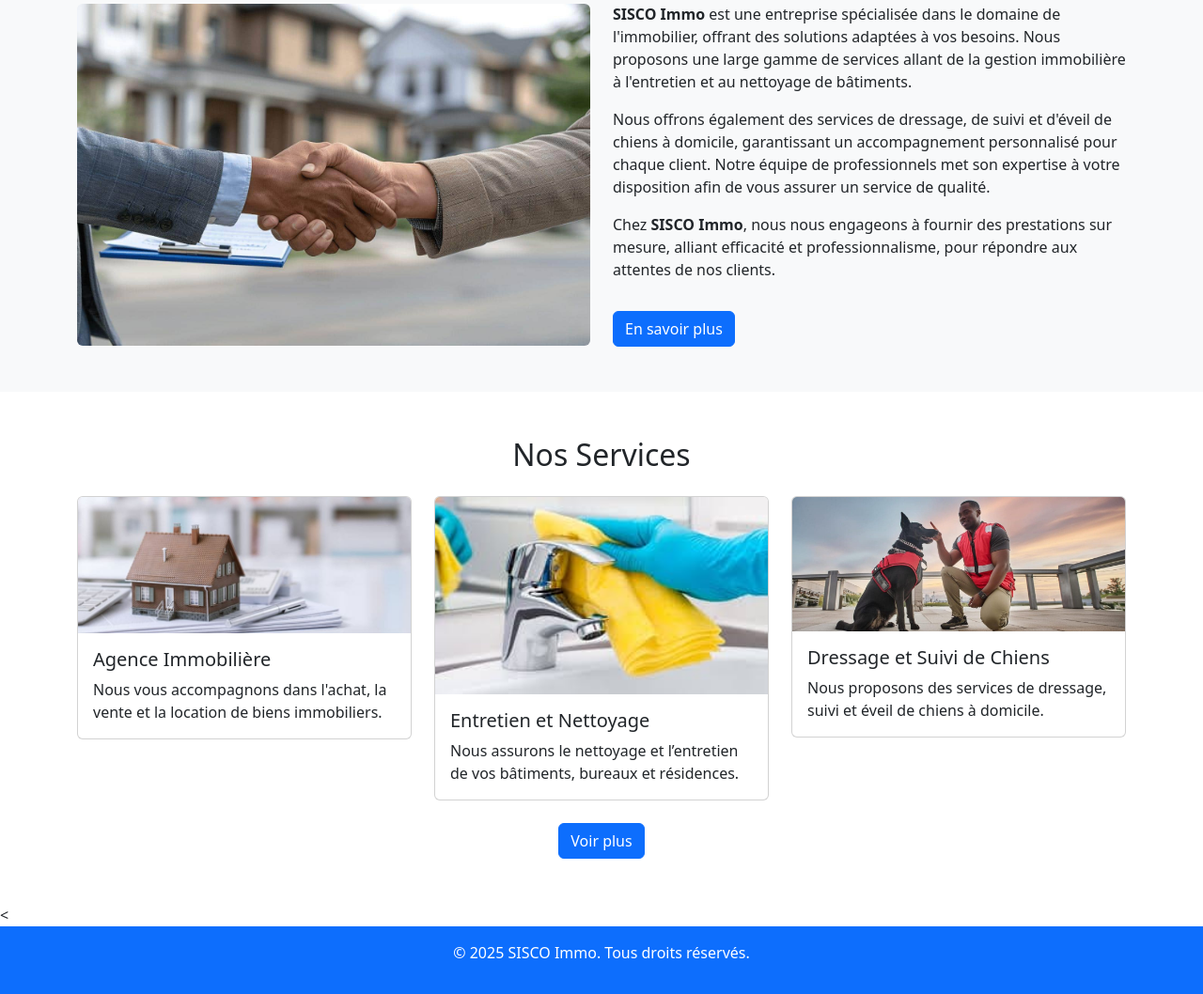
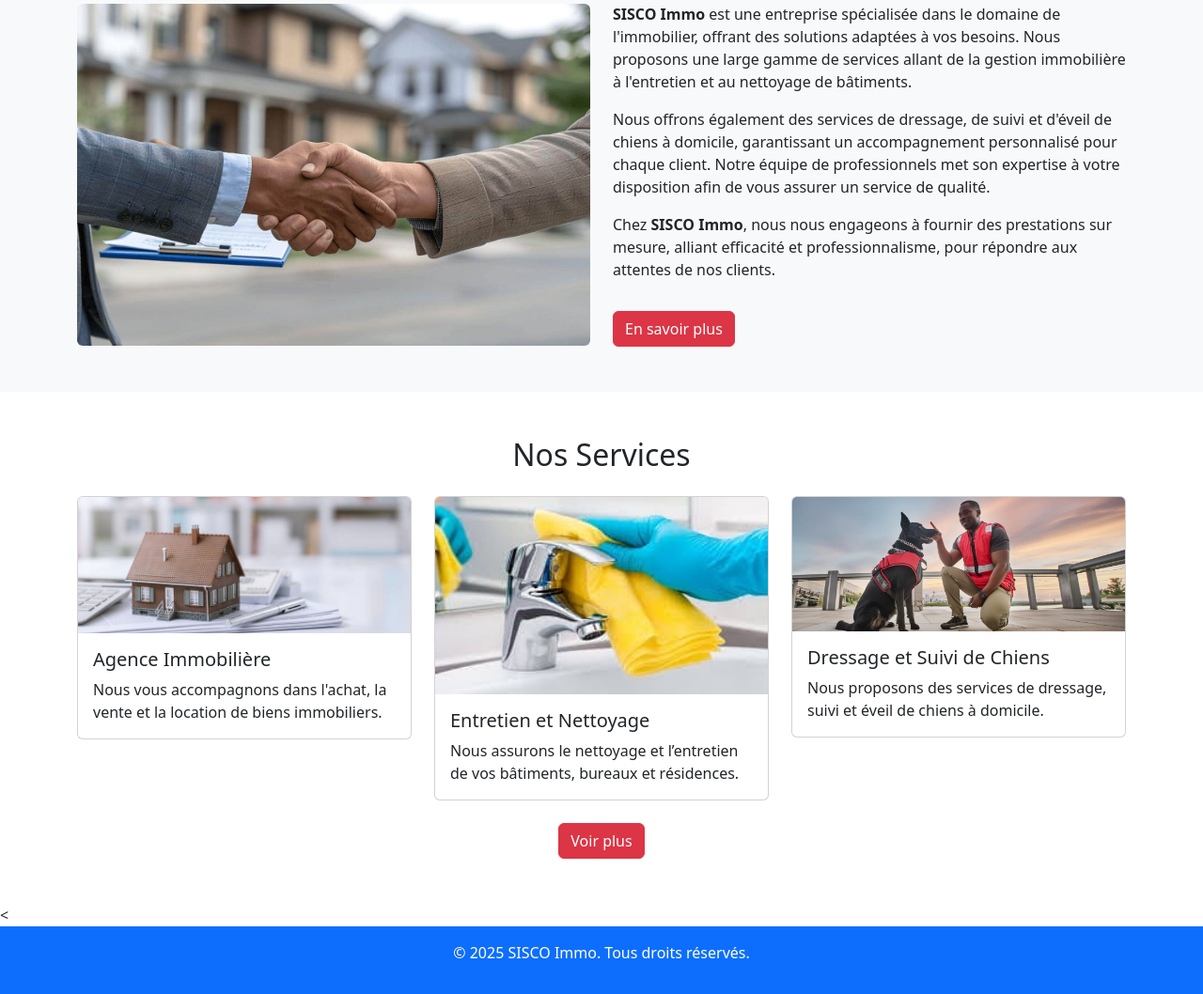
Before and after one commit to OlympBlack/SISCO-immo, a plain HTML site: page index.html in a window 1280 px wide. Shown: the part 939-1997 px from the top of the page at 94% size. Drawn offline with nearby package versions, Linux system fonts and the light colour scheme.

```diff
--- a/index.html
+++ b/index.html
@@ -116,7 +116,7 @@
                             Chez <strong>SISCO Immo</strong>, nous nous engageons à fournir des prestations sur mesure, alliant efficacité et professionnalisme, pour répondre
                             aux attentes de nos clients.
                         </p>
-                        <a href="about.html" class="btn btn-primary text-white mt-3">En savoir plus</a>
+                        <a href="about.html" class="btn btn-danger text-white mt-3">En savoir plus</a>
                     </div>
                 </div>
             </div>
@@ -159,7 +159,7 @@
 
             <!-- Bouton "Voir plus" -->
             <div class="text-center mt-4">
-                <a href="service.html" class="btn btn-primary text-white">Voir plus</a>
+                <a href="service.html" class="btn btn-danger text-white">Voir plus</a>
             </div>
         </section>
 
```
Also changed, not shown: service.html (+1 -1 lines).
